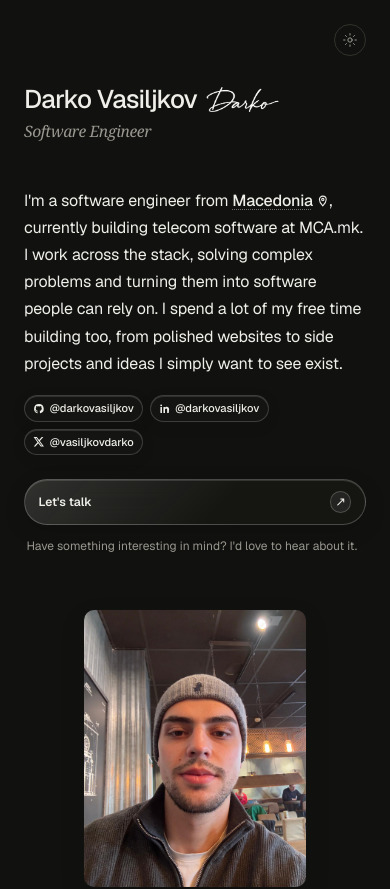
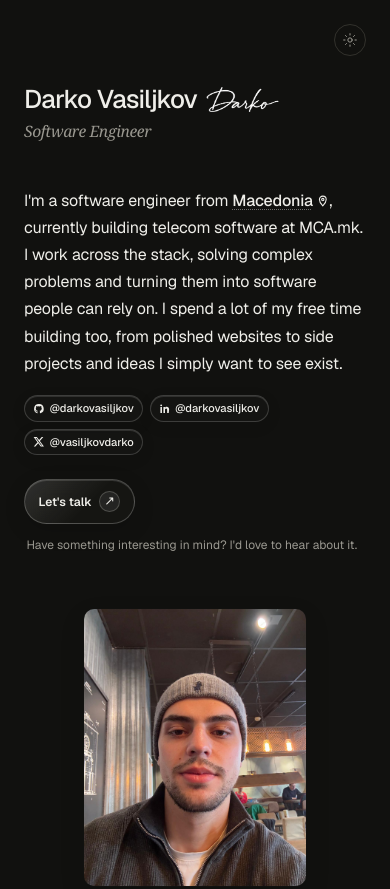
Before and after one commit to darkovasiljkov/darkovasiljkov.com, a Next.js app: page / in a window 390 px wide. Shown: the top 889 px of the page. Built offline with nearby package versions, Linux system fonts and the light colour scheme.

Commit message:
fix: let's talk width:100 on mobile screen

```diff
--- a/app/globals.css
+++ b/app/globals.css
@@ -1052,9 +1052,9 @@ footer ul {
   }
 
   .lets-talk-button {
-    width: 100%;
-    min-height: 2.85rem;
-    justify-content: space-between;
+    width: fit-content;
+    min-height: 2.45rem;
+    justify-content: center;
     padding: 0.65rem 0.85rem;
   }
 
```
